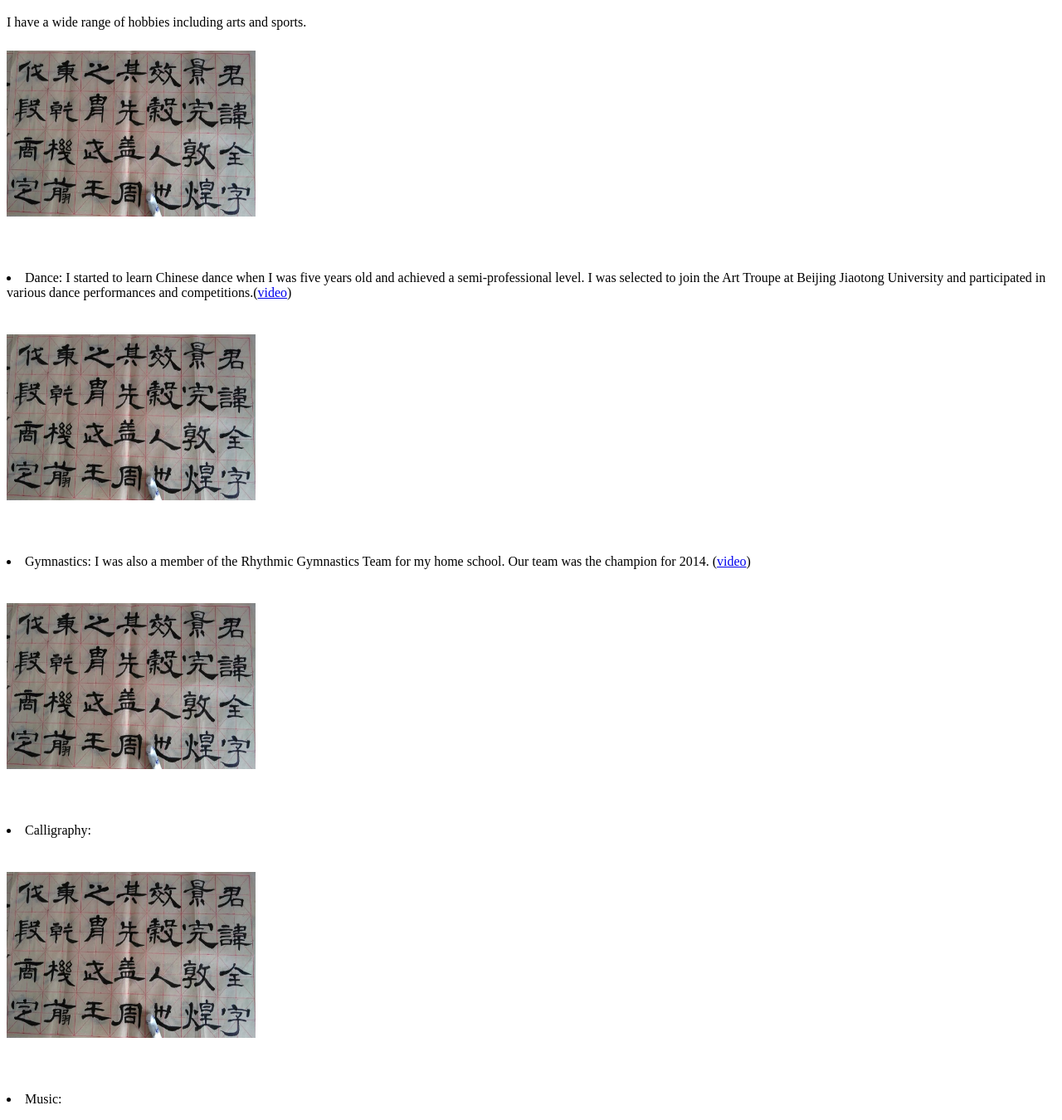
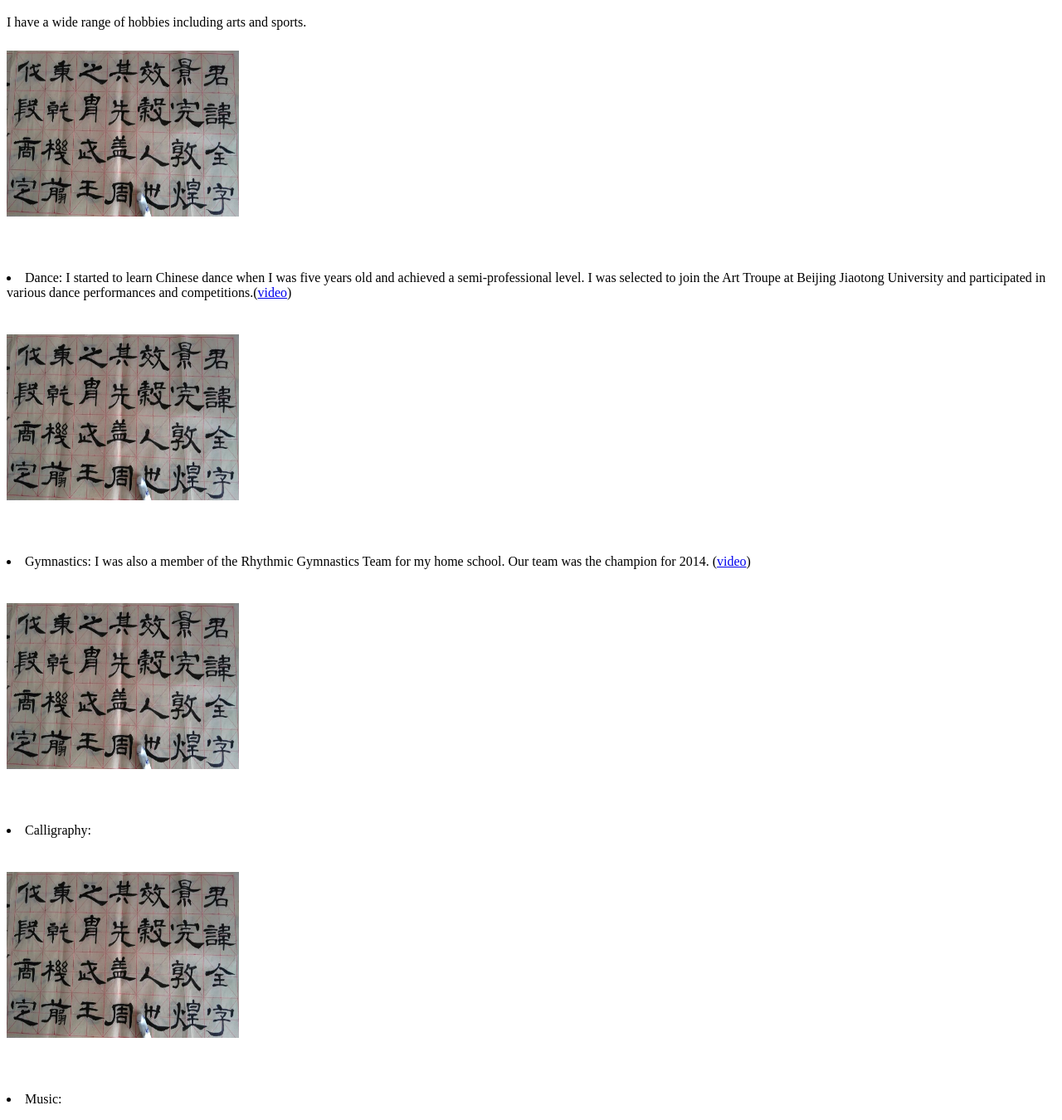
Before and after one commit to YangjiaoChen/YangjiaoChen.github.io, a Jekyll site: the page built from personal.html, in a window 1280 px wide. Shown: the part 108-1458 px from the top of the page at 83% size. Built offline with Jekyll 4.4.1, drawn with Linux system fonts in a browser that asks for light colours; grey boxes are pictures that could not be loaded.

Commit message:
Update personal.html

```diff
--- a/personal.html
+++ b/personal.html
@@ -23,7 +23,7 @@ title: "Yangjiao Chen: personal"
 I have a wide range of hobbies including arts and sports.
   <div class="row">
   <div class="col-6 col-md-4">
-    <img src="imgs/calligraphy.jpg"  width="300"
+    <img src="imgs/calligraphy.jpg"  width="280"
          height="200" style="margin-top: 25px; margin-bottom: 15px" >
   </div>
   <div class="col-md-auto">
@@ -38,7 +38,7 @@ I have a wide range of hobbies including arts and sports.
 
   <div class="row">
   <div class="col-6 col-md-4">
-    <img src="imgs/calligraphy.jpg"  width="300"
+    <img src="imgs/calligraphy.jpg"  width="280"
          height="200" style="margin-top: 25px; margin-bottom: 15px" >
   </div>
   <div class="col-md-auto">
@@ -47,13 +47,13 @@ I have a wide range of hobbies including arts and sports.
      <li>Gymnastics: I was also a member of the Rhythmic Gymnastics Team for my home school. Our team was the champion for 2014. (<a href="https://v.youku.com/v_show/id_XODM1MzUxMzY0.html?playMode=pugv&frommaciku=1">video</a>)
 </li>
     </p>
-    </p>
+
   </div>
 </div>
 
   <div class="row">
   <div class="col-6 col-md-4">
-    <img src="imgs/calligraphy.jpg"  width="300"
+    <img src="imgs/calligraphy.jpg"  width="280"
          height="200" style="margin-top: 25px; margin-bottom: 15px" >
   </div>
   <div class="col-md-auto">
@@ -66,7 +66,7 @@ I have a wide range of hobbies including arts and sports.
 
   <div class="row">
   <div class="col-6 col-md-4">
-    <img src="imgs/calligraphy.jpg"  width="300"
+    <img src="imgs/calligraphy.jpg"  width="280"
          height="200" style="margin-top: 25px; margin-bottom: 15px" >
   </div>
   <div class="col-md-auto">
```
